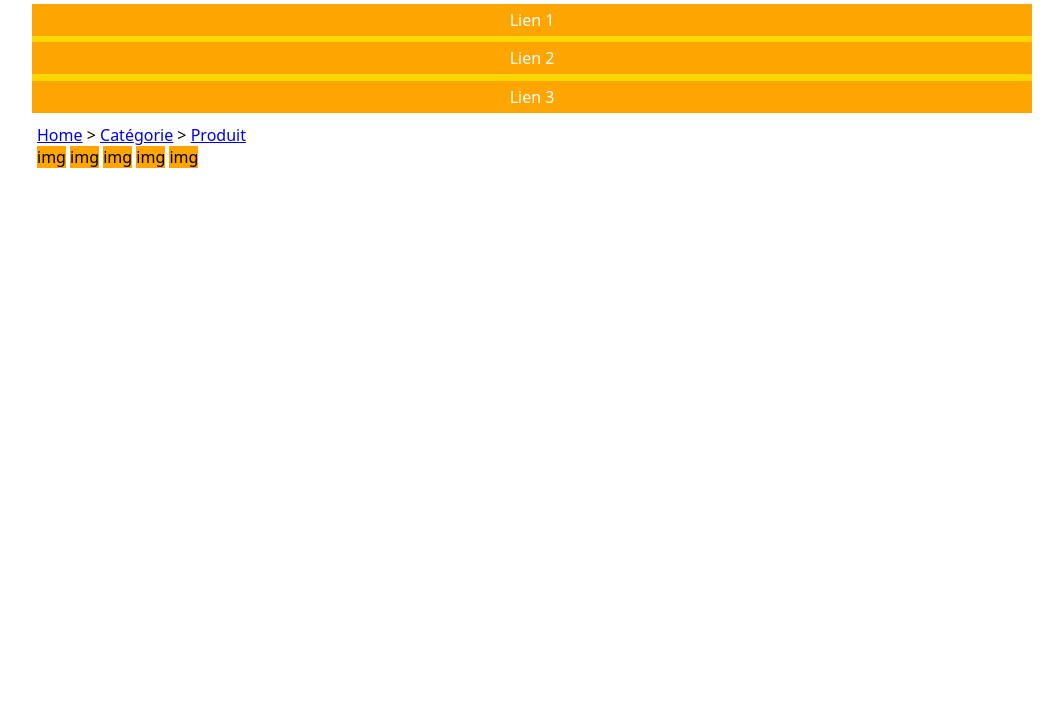
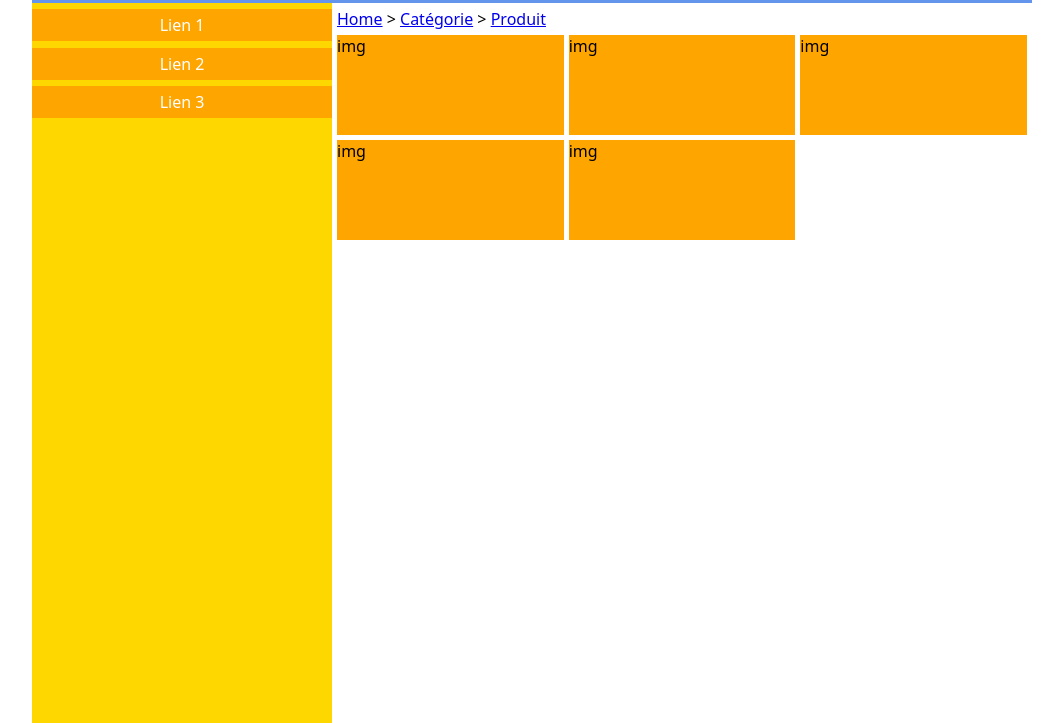
Before and after one commit to bioub/Formation_Web_Basics_STMicroelectronics_2023_09, a plain HTML site: page CSS/ex-grid.html in a window 1280 px wide. Shown: the part 77-800 px from the top of the page, without its empty margins (108-1171 px from the left). Drawn offline with Linux system fonts and the light colour scheme.

Commit message:
Correction CSS Grid

```diff
--- a/CSS/ex-grid.html
+++ b/CSS/ex-grid.html
@@ -31,6 +31,12 @@
         Placer les éléments header, main et aside sur cette
         grille de sorte à ce que le header occupe toute la première ligne
         */
+        display: grid;
+        grid-template-columns: 30% 1fr;
+        grid-template-rows: 80px auto;
+
+        grid-template-areas: "h h"
+                             "a m";
 
         margin-left: auto;
         margin-right: auto;
@@ -39,6 +45,7 @@
       }
 
       header {
+        grid-area: h;
         position: relative;
         background-color: cornflowerblue;
         padding: 5px;
@@ -71,6 +78,7 @@
       } */
 
       aside {
+        grid-area: a;
         background-color: gold;
       }
 
@@ -85,7 +93,12 @@
       }
 
       main {
+        grid-area: m;
         padding: 5px;
+      }
+
+      .menu-breadcrumb {
+        margin-bottom: 5px;
       }
 
       .menu-breadcrumb ul {
@@ -100,6 +113,13 @@
 
       .menu-breadcrumb li:not(:last-child)::after {
         content: " > ";
+      }
+
+      .gallery {
+        display: grid;
+        grid-template-columns: repeat(3, 1fr);
+        grid-auto-rows: 100px;
+        gap: 5px
       }
 
       /*
```
